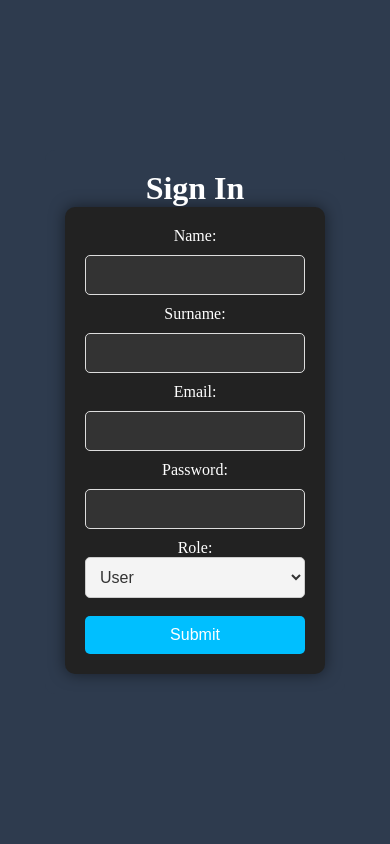
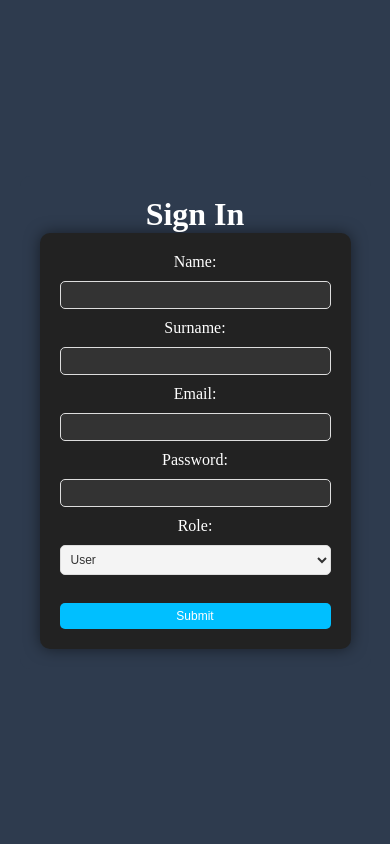
Before and after one commit to eldasahitii/Airbnb, a PHP site: page /Sign-in.php in a window 390 px wide. Run offline with PHP 8.4, Linux system fonts and the light colour scheme.

Commit message:
apartments ,contactus, signin responsive

```diff
--- a/style.css
+++ b/style.css
@@ -625,19 +639,24 @@ form button:hover{
     background: #0099cc;
 
 }
+.signin-page {
+    margin: 0;
+    background-color: #2e3b4e;
+    height: 100vh;
+    display: flex;
+    justify-content: center;
+    align-items: center;
+}
 .Signin-form{
     background: #2e3b4e;
     padding: 20px;
     border-radius: 10px;
     text-align: center;
-    width: 300px;
+    width: 100%;
+    max-width: 400px;
     color:white;
-    position: absolute;
-    top: 50%;
-    left: 50%;
-    transform: translate(-50%,-50%);
 }
-.Signin-form input{
+.Signin-form input,.Signin-form select{
     width: 100%;
     margin: 10px 0;
     padding: 10px;
@@ -649,9 +668,40 @@ form button:hover{
 
     color: #fff;
     cursor: pointer;
+    background-color: #00bfff;
+    padding: 10px 20px;
+    border: none;
+    border-radius: 5px;
+    font-size: 16px;
 }
-.signin-page{
-    margin: 0;
-    background-color: #2e3b4e;
-    height: 100vh;
+.Signin-form button:hover {
+    background-color:#00bfff ;
 }
+
+@media (max-width: 768px) {
+    .Signin-form {
+        width: 90%;
+    }
+    .Signin-form input, .Signin-form select {
+        font-size: 14px;
+        padding: 8px;
+    }
+    .Signin-form button {
+        font-size: 14px;
+        padding: 8px 16px;
+    }
+}
+
+@media (max-width: 480px) {
+    .Signin-form {
+        width: 90%;
+    }
+    .Signin-form input, .Signin-form select {
+        font-size: 12px;
+        padding: 6px;
+    }
+    .Signin-form button {
+        font-size: 12px;
+        padding: 6px 12px;
+    }
+}
```
Also changed, not shown: other parts of style.css (+45 -31 lines), Apartments.php (+101 -0 lines).
